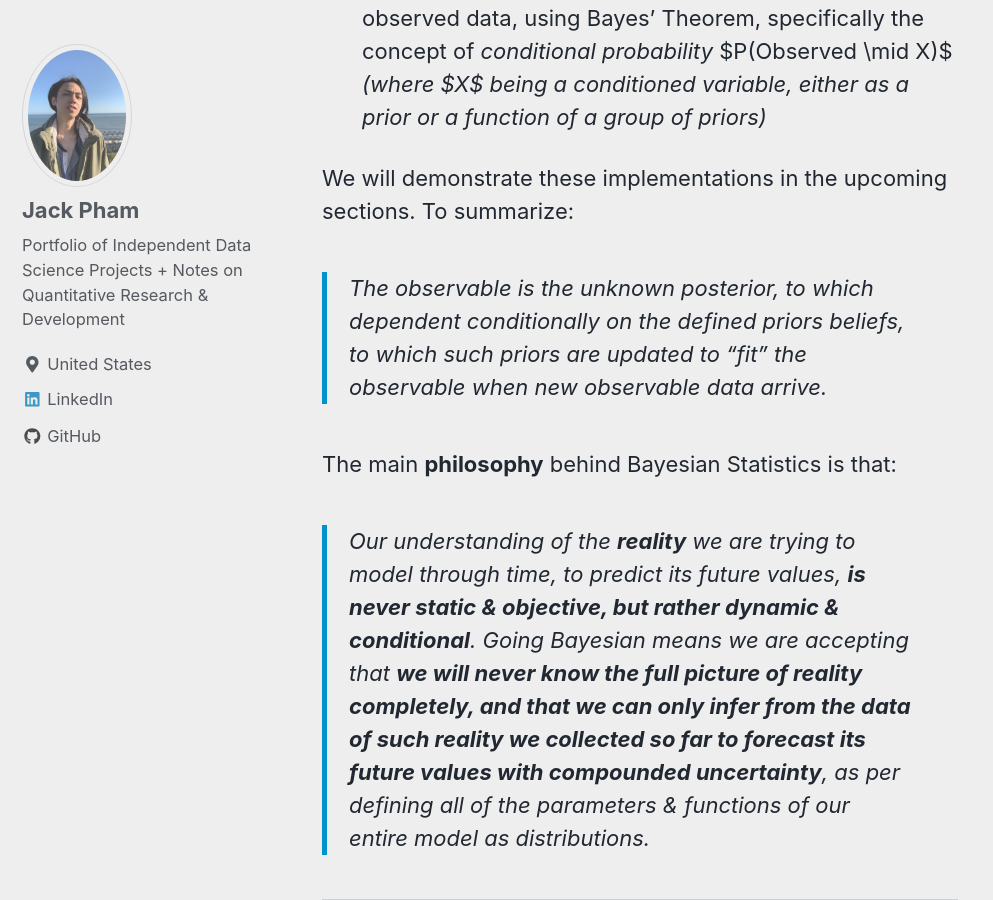
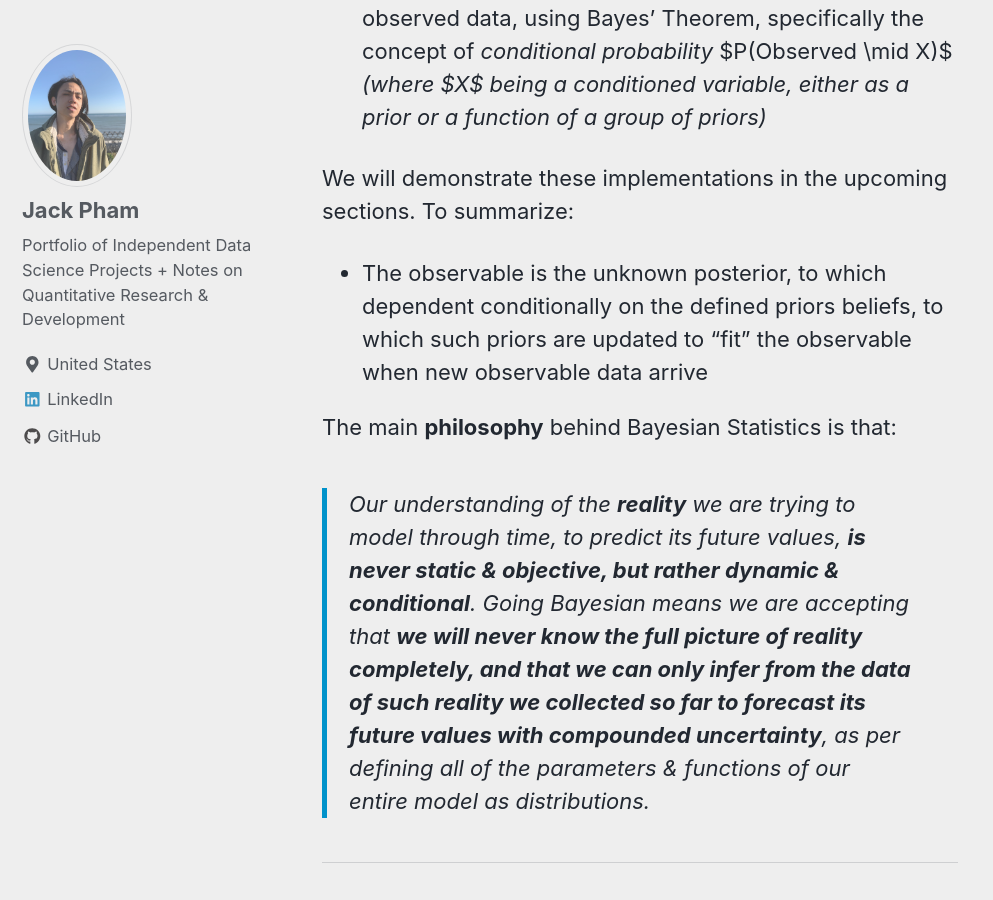
Before and after one commit to jp-quant/jp-quant.github.io, a Jekyll site: the page built from _posts/2020-09-01-fbprophet_bayesian_glm.md, in a window 1280 px wide and 900 px high, scrolled down 5782 px. Shown: the whole window, without its empty margins (0-993 px from the left). Built offline with Jekyll 4.4.1, drawn with Linux system fonts in a browser that asks for light colours; nearby versions of some CDN libraries; part of the change alters nothing that is shown.

```diff
--- a/_posts/2020-09-01-fbprophet_bayesian_glm.md
+++ b/_posts/2020-09-01-fbprophet_bayesian_glm.md
@@ -91,7 +91,7 @@ Shortly put in details, implementation of Bayesian Statistics on time-series GLM
 
 We will demonstrate these implementations in the upcoming sections.
 To summarize:
-> The observable is the unknown posterior, to which dependent conditionally on the defined priors beliefs, to which such priors are updated to "fit" the observable when new observable data arrive.
+- The observable is the unknown posterior, to which dependent conditionally on the defined priors beliefs, to which such priors are updated to "fit" the observable when new observable data arrive
 
 The main **philosophy** behind Bayesian Statistics is that:
 > Our understanding of the **reality** we are trying to model through time, to predict its future values, **is never static & objective, but rather dynamic & conditional**. Going Bayesian means we are accepting that **we will never know the full picture of reality completely, and that we can only infer from the data of such reality we collected so far to forecast its future values with compounded uncertainty**, as per defining all of the parameters & functions of our entire model as distributions.
@@ -101,7 +101,7 @@ The main **philosophy** behind Bayesian Statistics is that:
 
 
 <!--stackedit_data:
-eyJoaXN0b3J5IjpbNzQ0MDQ4NTI4LDQ4MjQxNDkyNCwxMTA2ND
-YwNDE1LDE3MzA0Mjc3OTEsMTA5ODk5MzQ0MCwtMTY0MDU1Nzgy
-NSwtOTk1MzU0NzQ4LC0xMTM1NzIwNTQwXX0=
+eyJoaXN0b3J5IjpbLTUxODg4NzMxOSw0ODI0MTQ5MjQsMTEwNj
+Q2MDQxNSwxNzMwNDI3NzkxLDEwOTg5OTM0NDAsLTE2NDA1NTc4
+MjUsLTk5NTM1NDc0OCwtMTEzNTcyMDU0MF19
 -->
```
